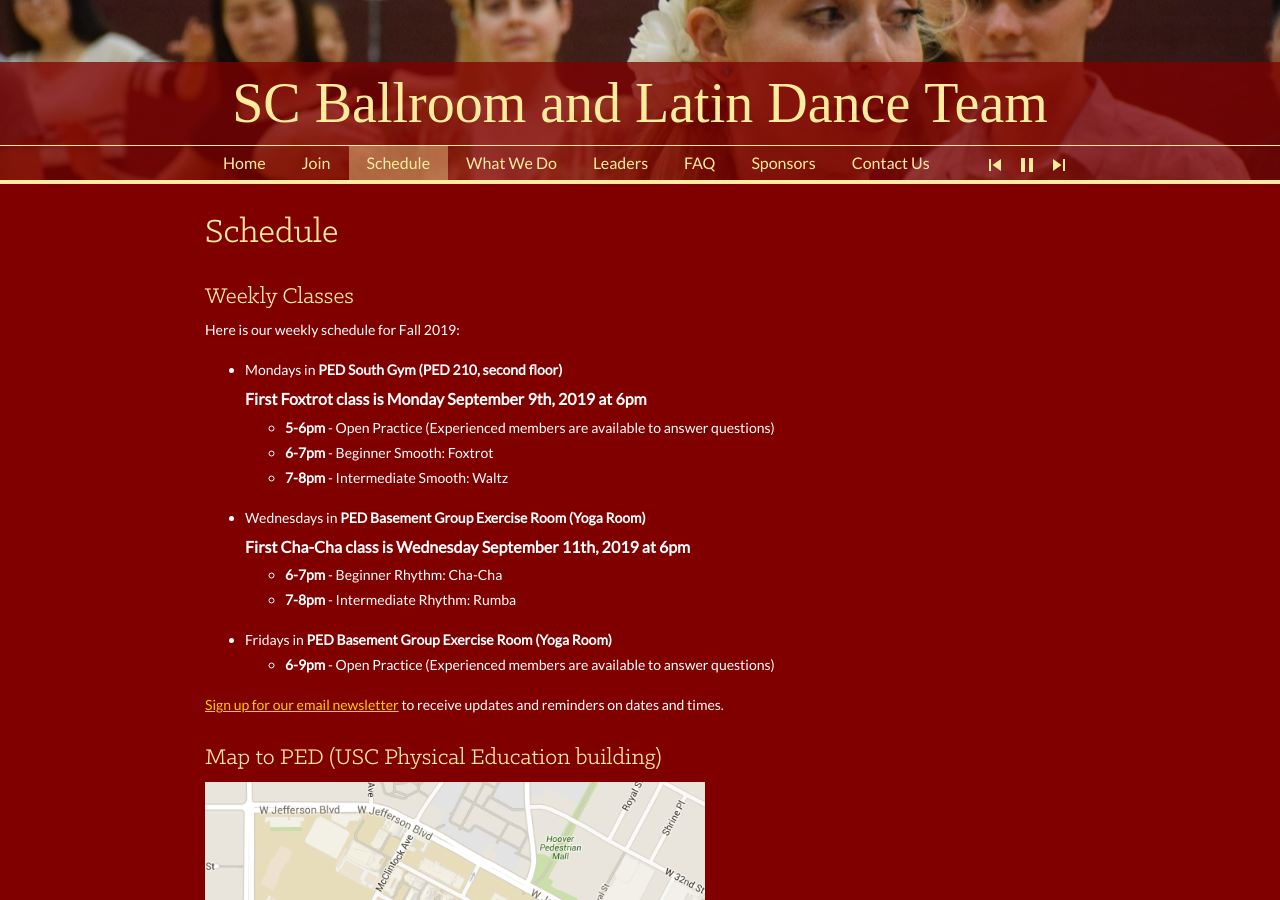
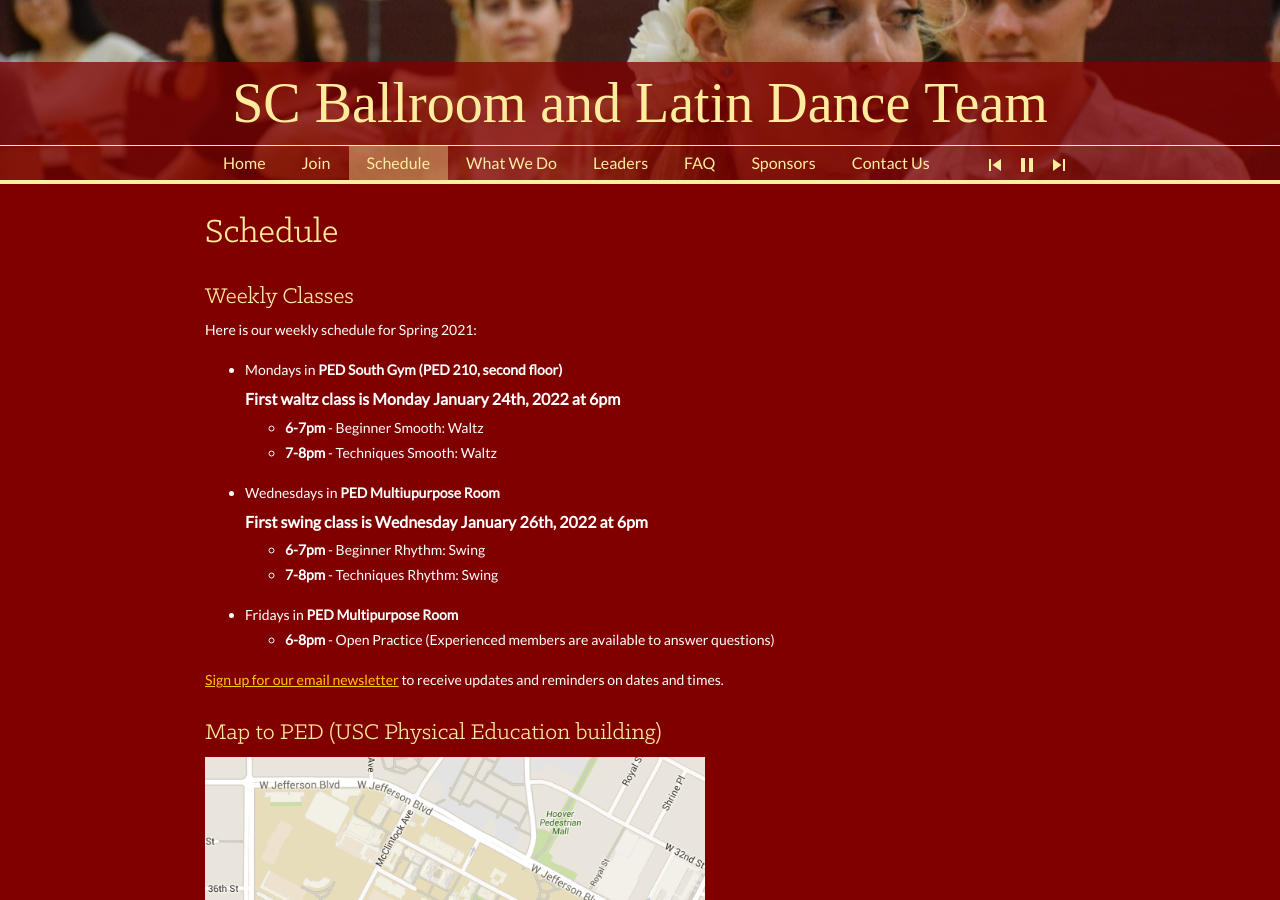
Before and after one commit to uscballroom/uscballroom.github.io, a Jekyll site: the page built from _pages/schedule.html, in a window 1280 px wide and 900 px high. Built offline with Jekyll 4.4.1, drawn with Linux system fonts in a browser that asks for light colours; some web fonts are replaced.

Commit message:
Update schedule.html

```diff
--- a/_pages/schedule.html
+++ b/_pages/schedule.html
@@ -5,28 +5,27 @@
   <div class="SchedulePage">
     <h1>Schedule</h1>
     <h3>Weekly Classes</h3>
-    <p>Here is our weekly schedule for Fall 2019:</p>
+    <p>Here is our weekly schedule for Spring 2021:</p>
     <ul class="SchedulePage_weeklyList">
       <li>
         Mondays in <b>PED South Gym (PED 210, second floor)</b><br/>
-        <h6>First Foxtrot class is Monday <b>September 9th</b>, 2019 at 6pm</h6>
+        <h6>First waltz class is Monday <b>January 24th</b>, 2022 at 6pm</h6>
       </li>
       <ul>
-        <li><b>5-6pm</b> - Open Practice (Experienced members are available to answer questions)</li>
-        <li><b>6-7pm</b> - Beginner Smooth: Foxtrot</li>
-        <li><b>7-8pm</b> - Intermediate Smooth: Waltz</li>
+        <li><b>6-7pm</b> - Beginner Smooth: Waltz</li>
+        <li><b>7-8pm</b> - Techniques Smooth: Waltz</li>
       </ul>
       <li>
-        Wednesdays in <b>PED Basement Group Exercise Room (Yoga Room)</b><br/>
-        <h6>First Cha-Cha class is Wednesday <b>September 11th</b>, 2019 at 6pm</h6>
+        Wednesdays in <b>PED Multiupurpose Room</b><br/>
+        <h6>First swing class is Wednesday <b>January 26th</b>, 2022 at 6pm</h6>
       </li>
       <ul>
-        <li><b>6-7pm</b> - Beginner Rhythm: Cha-Cha</li>
-        <li><b>7-8pm</b> - Intermediate Rhythm: Rumba</li>
+        <li><b>6-7pm</b> - Beginner Rhythm: Swing</li>
+        <li><b>7-8pm</b> - Techniques Rhythm: Swing</li>
       </ul>
-      <li>Fridays in <b>PED Basement Group Exercise Room (Yoga Room)</b></li>
+      <li>Fridays in <b>PED Multipurpose Room</b></li>
       <ul>
-        <li><b>6-9pm</b> - Open Practice (Experienced members are available to answer questions)</li>
+        <li><b>6-8pm</b> - Open Practice (Experienced members are available to answer questions)</li>
       </ul>
     </ul>
     <p><a href="http://bit.ly/uscballroomsignup" target="_blank">Sign up for our email newsletter</a> to receive updates and reminders on dates and times.</p>
```
